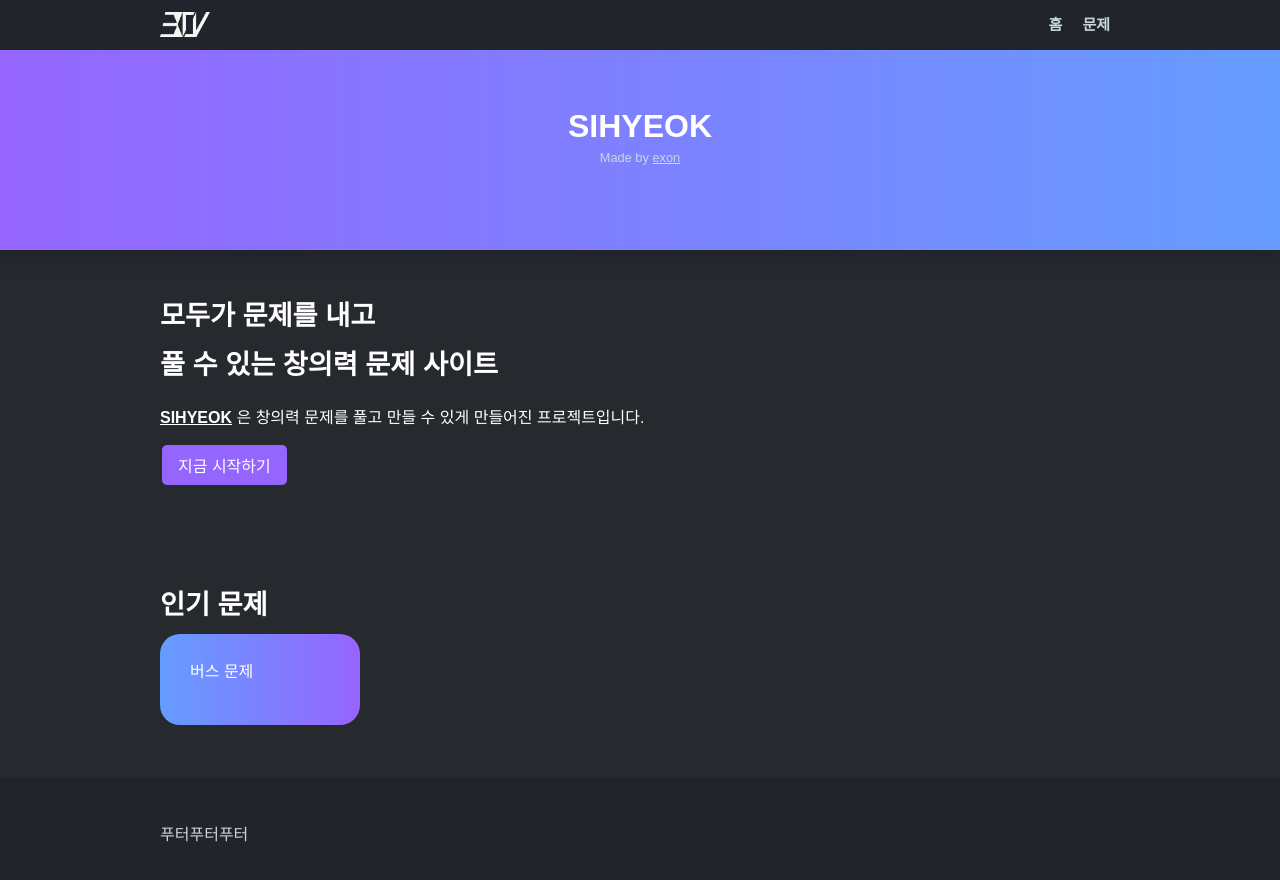
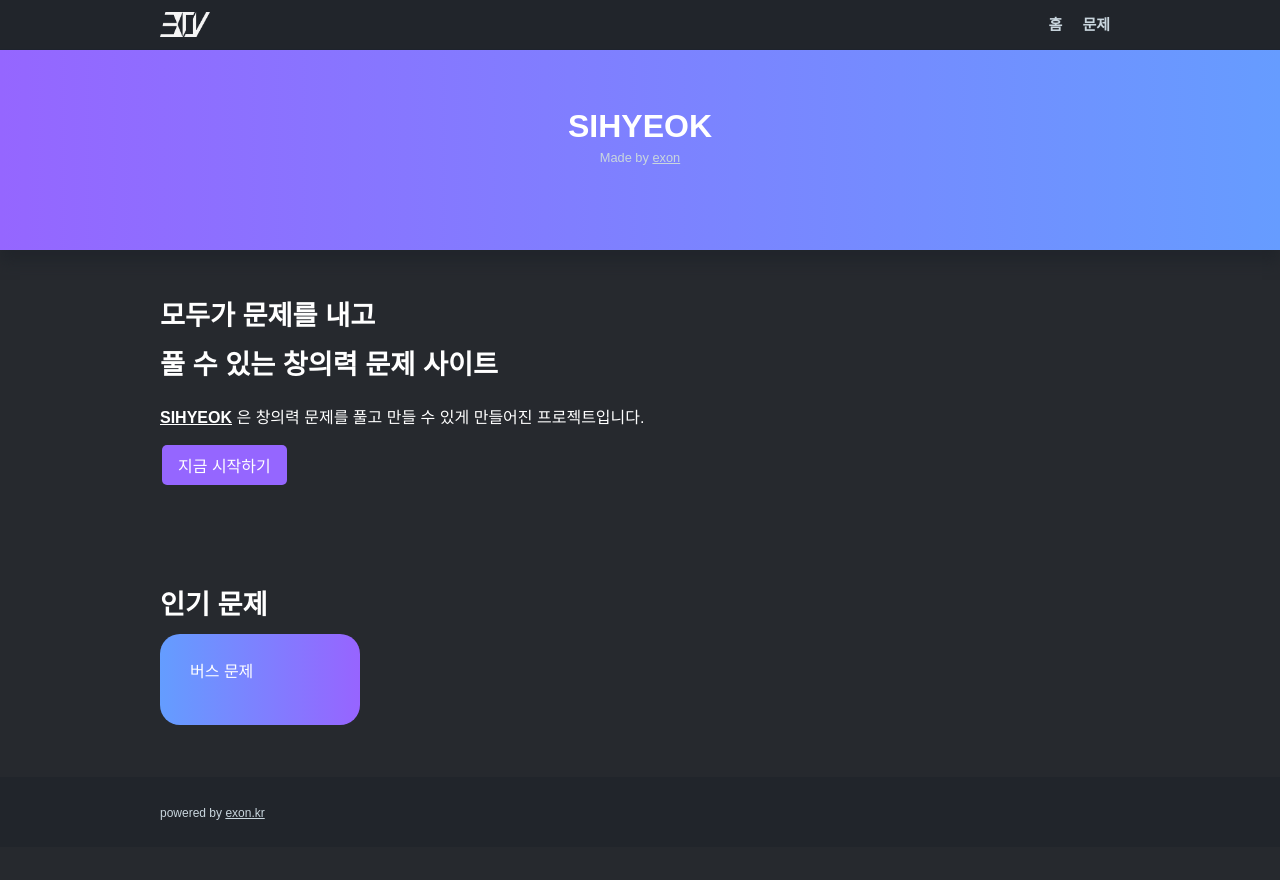
Before and after one commit to sihyeokpark/sihyeok, a React (Create React App) app in the folder app/: page / in a window 1280 px wide. Shown: the top 880 px of the page. After the commit the page ends 849 px from the top, so only its background shows below. Built offline with nearby package versions, Linux system fonts and the light colour scheme.

Commit message:
Add footer

```diff
--- a/app/package.json
+++ b/app/package.json
@@ -23,7 +23,8 @@
     "start": "react-scripts start",
     "build": "react-scripts build",
     "test": "react-scripts test",
-    "eject": "react-scripts eject"
+    "eject": "react-scripts eject",
+    "deploy": "react-scripts build && gh-pages -d build"
   },
   "eslintConfig": {
     "extends": [
--- a/app/src/css/Home.css
+++ b/app/src/css/Home.css
@@ -117,6 +117,8 @@ footer {
 
 .footer {
     max-width: 960px;
-    padding: 50px 8px;
+    height: 10px;
+    padding: 30px 8px;
     margin: 2px auto;
+    font-size: 12px;
 }
--- a/app/src/pages/Home.tsx
+++ b/app/src/pages/Home.tsx
@@ -27,7 +27,7 @@ export default function Home() {
             </div>
             <footer>
                 <div className="footer">
-                    <p>푸터푸터푸터</p>
+                    <p>powered by <a href='https://exon.kr'>exon.kr</a></p>
                 </div>
             </footer>
         </div>
```
